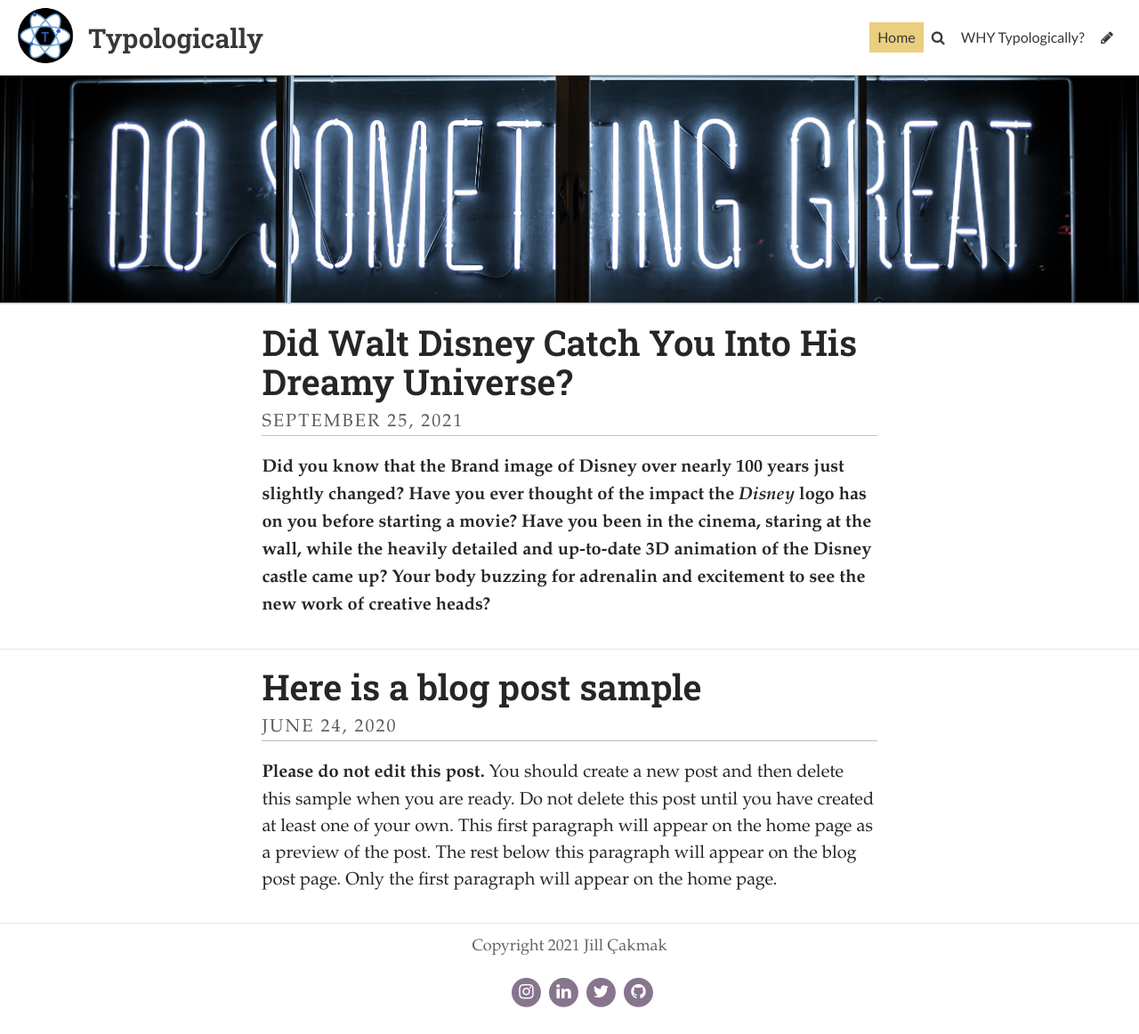
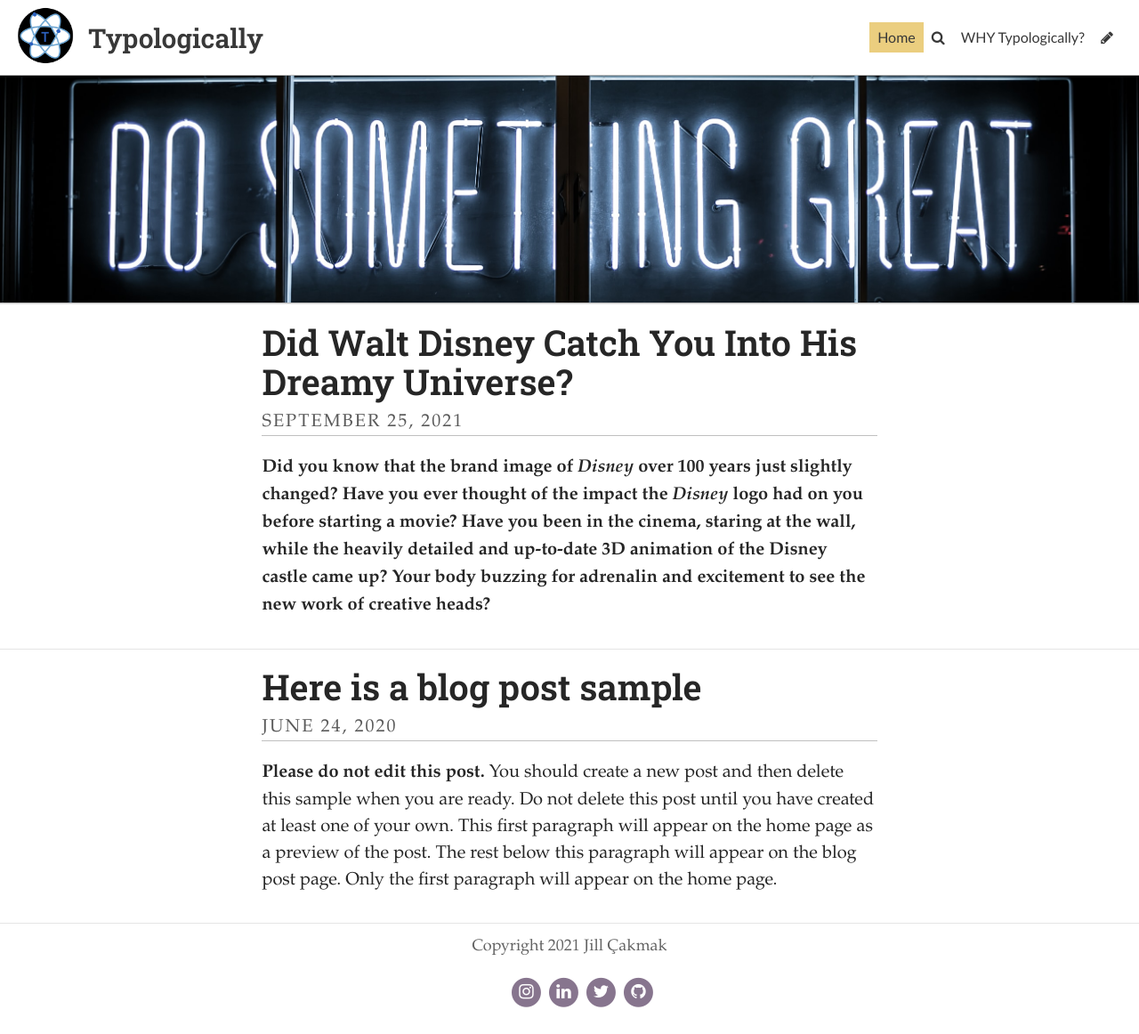
Before and after one commit to JillCakmak/Cakmak, a Jekyll site: the page built from index.html, in a window 1280 px wide. Shown: the whole page at 89% size. Built offline with Jekyll 4.4.1, drawn with Linux system fonts in a browser that asks for light colours; some web fonts are replaced; the list of posts is cut into pages by our own code.

Commit message:
Update Post “2021-09-25-did-walt-disney-catch-you-into-his-dreamy-universe”

```diff
--- a/_posts/2021-09-25-did-walt-disney-catch-you-into-his-dreamy-universe.md
+++ b/_posts/2021-09-25-did-walt-disney-catch-you-into-his-dreamy-universe.md
@@ -11,7 +11,7 @@
   - Media
   - Cinema
 ---
-**Did you know that the Brand image of Disney over nearly 100 years just slightly changed?** **Have you ever thought of the impact the *Disney* logo has on you before starting a movie? Have you been in the cinema, staring at the wall, while the heavily detailed and up-to-date 3D animation of the Disney castle came up? Your body buzzing for adrenalin and excitement to see the new work of creative heads?**
+**Did you know that the brand image of *Disney* over 100 years just slightly changed?** **Have you ever thought of the impact the *Disney* logo had on you before starting a movie? Have you been in the cinema, staring at the wall, while the heavily detailed and up-to-date 3D animation of the Disney castle came up? Your body buzzing for adrenalin and excitement to see the new work of creative heads?**
 
 **Well if not– don't worry– *Typologically* got you!**
 
@@ -33,9 +33,9 @@
 
 Since their massive impact on the industry and their success as a brand, they reuse their logo with slight changes for every area, where they develop new media products. Such as the *Disney+* or the *Disney Channel* logo.
 
-![Walt Disney Logo on a Cup](../uploads/valentin-girard-ttq0zbtxa8a-unsplash.jpg "Walt Disney Logo on a Cup; credits:Photo by <a href=\"https://unsplash.com/@valentingird?utm_source=unsplash&utm_medium=referral&utm_content=creditCopyText\">Valentin GIRARD</a> on <a href=\"https://unsplash.com/s/photos/disney?utm_source=unsplash&utm_medium=referral&utm_content=creditCopyText\">Unsplash</a>   ")
+![Walt Disney Logo on a Cup](../uploads/valentin-girard-ttq0zbtxa8a-unsplash.jpg "Walt Disney Logo on a Cup; credits:Photo by <a href=\\"https://unsplash.com/@valentingird?utm_source=unsplash&utm_medium=referral&utm_content=creditCopyText\\">Valentin GIRARD</a> on <a href=\\"https://unsplash.com/s/photos/disney?utm_source=unsplash&utm_medium=referral&utm_content=creditCopyText\\">Unsplash</a>   ")
 
-![Disney Logo in-between street commercial](../uploads/denys-nevozhai-p1uq-5mqgce-unsplash.jpg "Disney Logo in-between street commercial; Credits:Photo by <a href=\\"https://unsplash.com/@dnevozhai?utm_source=unsplash&utm_medium=referral&utm_content=creditCopyText\\">Denys Nevozhai</a> on <a href=\\"https://unsplash.com/s/photos/disney?utm_source=unsplash&utm_medium=referral&utm_content=creditCopyText\\">Unsplash</a>   ")
+![Disney Logo in-between street commercial](../uploads/denys-nevozhai-p1uq-5mqgce-unsplash.jpg "Disney Logo in-between street commercial; Credits:Photo by <a href=\\\"https://unsplash.com/@dnevozhai?utm_source=unsplash&utm_medium=referral&utm_content=creditCopyText\\\">Denys Nevozhai</a> on <a href=\\\"https://unsplash.com/s/photos/disney?utm_source=unsplash&utm_medium=referral&utm_content=creditCopyText\\\">Unsplash</a>   ")
 
 ### Spot the Difference?!
 
@@ -43,17 +43,13 @@
 
 <div class="video-box"><iframe width="560" height="315" src="https://www.youtube.com/embed/pib5rDbHyz0?rel=0" allow="accelerometer; autoplay; encrypted-media; gyroscope; picture-in-picture" allowfullscreen></iframe></div>
 
-
-
 ### Personal Perspective
 
 When you look at the logo, from a very personal perspective, you might connect special feelings from your childhood with it. For many people, *Disney* with its castle evokes beautifully dreamy fantasies and embraces the doorstep to childhood dreams. It's psychologically proven that your brain connects different aspects of your childhood experience with something positive. This is why adults tend to re-experience childhood memories, to evoke the positive emotions they had a couple of years before.
 
-![Walt Disney and Mickey Mouse](../uploads/guillermo-gr-mvabciq4lby-unsplash.jpg "Walt Disney and Mickey Mouse; Credits:Photo by <a href=\\"https://unsplash.com/@quickps?utm_source=unsplash&utm_medium=referral&utm_content=creditCopyText\\">Quick PS</a> on <a href=\\"https://unsplash.com/s/photos/disney?utm_source=unsplash&utm_medium=referral&utm_content=creditCopyText\\">Unsplash</a>   ")
+![Walt Disney and Mickey Mouse](../uploads/guillermo-gr-mvabciq4lby-unsplash.jpg "Walt Disney and Mickey Mouse; Credits:Photo by <a href=\\\"https://unsplash.com/@quickps?utm_source=unsplash&utm_medium=referral&utm_content=creditCopyText\\\">Quick PS</a> on <a href=\\\"https://unsplash.com/s/photos/disney?utm_source=unsplash&utm_medium=referral&utm_content=creditCopyText\\\">Unsplash</a>   ")
 
-Let me know in the comments how you feel about *Disney* and its brand identity? Are you a fan or could *Walt Disney* never catch you into his dreamy Universe?
-
-
+**Let me know in the comments how you feel about *Disney* and its brand identity? Are you a fan or could *Walt Disney* never catch you into his dreamy Universe?**
 
 Further Websites:
 
```
